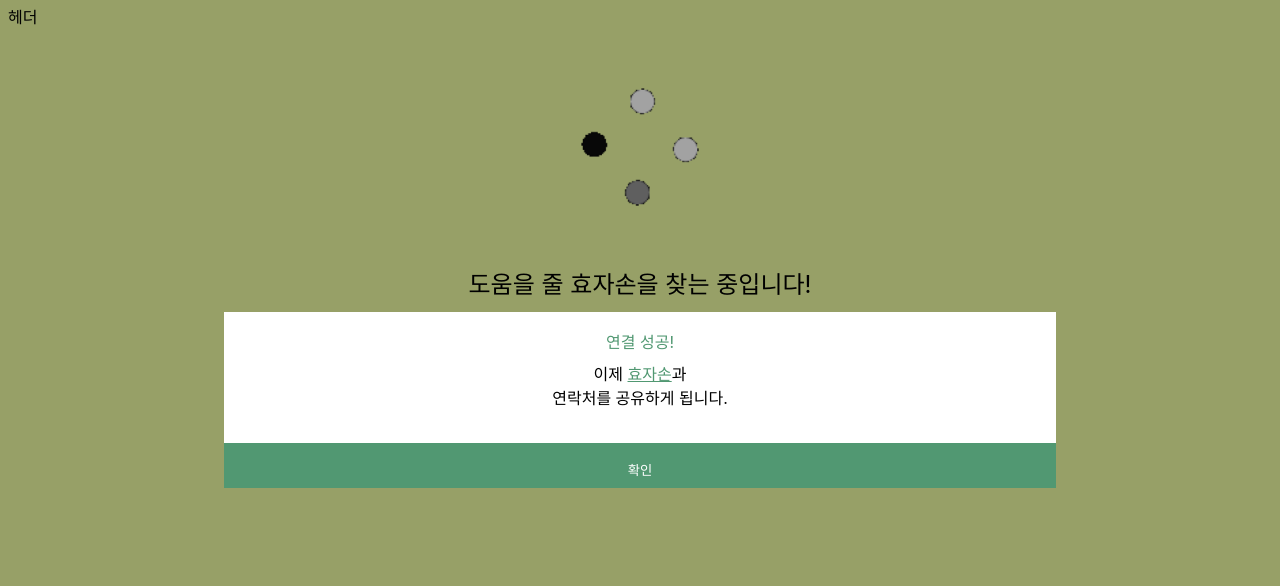
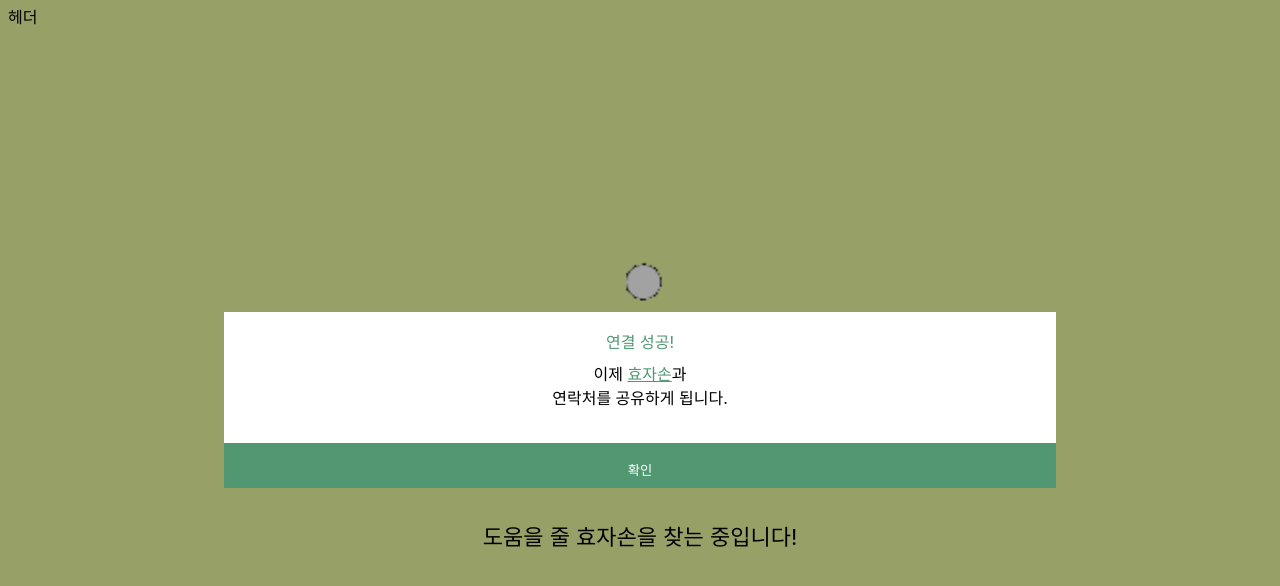
Before and after one commit to HyoZaSon/FrontEnd, a React (Create React App) app: page /hyozaparent/loading in a window 1280 px wide. Shown: the top 586 px of the page. Built offline with nearby package versions, Linux system fonts and the light colour scheme.

Commit message:
design: 로딩 화면 수정 - png -> gif 로 수정 - 위치 중앙으로 조정 #7

```diff
--- a/src/pages/Loading.jsx
+++ b/src/pages/Loading.jsx
@@ -1,5 +1,5 @@
 import { styled } from "styled-components";
-import LoadingSrc from "../img/loading.png";
+import LoadingSrc from "../img/loading.gif";
 import { useEffect, useState } from "react";
 import Connect from "../components/Hyozaparent/Connect";
 import { useNavigate } from "react-router-dom";
@@ -8,8 +8,7 @@ const Wrapper = styled.div`
   align-items: center;
   display: flex;
   flex-direction: column;
-  height: 100%;
-  width: 100%;
+  height: 80vh;
   justify-content: center;
 `;
 
@@ -19,13 +18,13 @@ const Container = styled.div`
 `;
 
 const LoadingImg = styled.img`
-  width: 70%;
-  height: 70%;
+  width: 100%;
+  height: 100%;
 `;
 
 const TextBox = styled.div`
   //background-color: teal;
-  font-size: 24px;
+  font-size: 22px;
 `;
 
 const Loading = () => {
```
Also changed, not shown: src/img/loading.gif (added).
